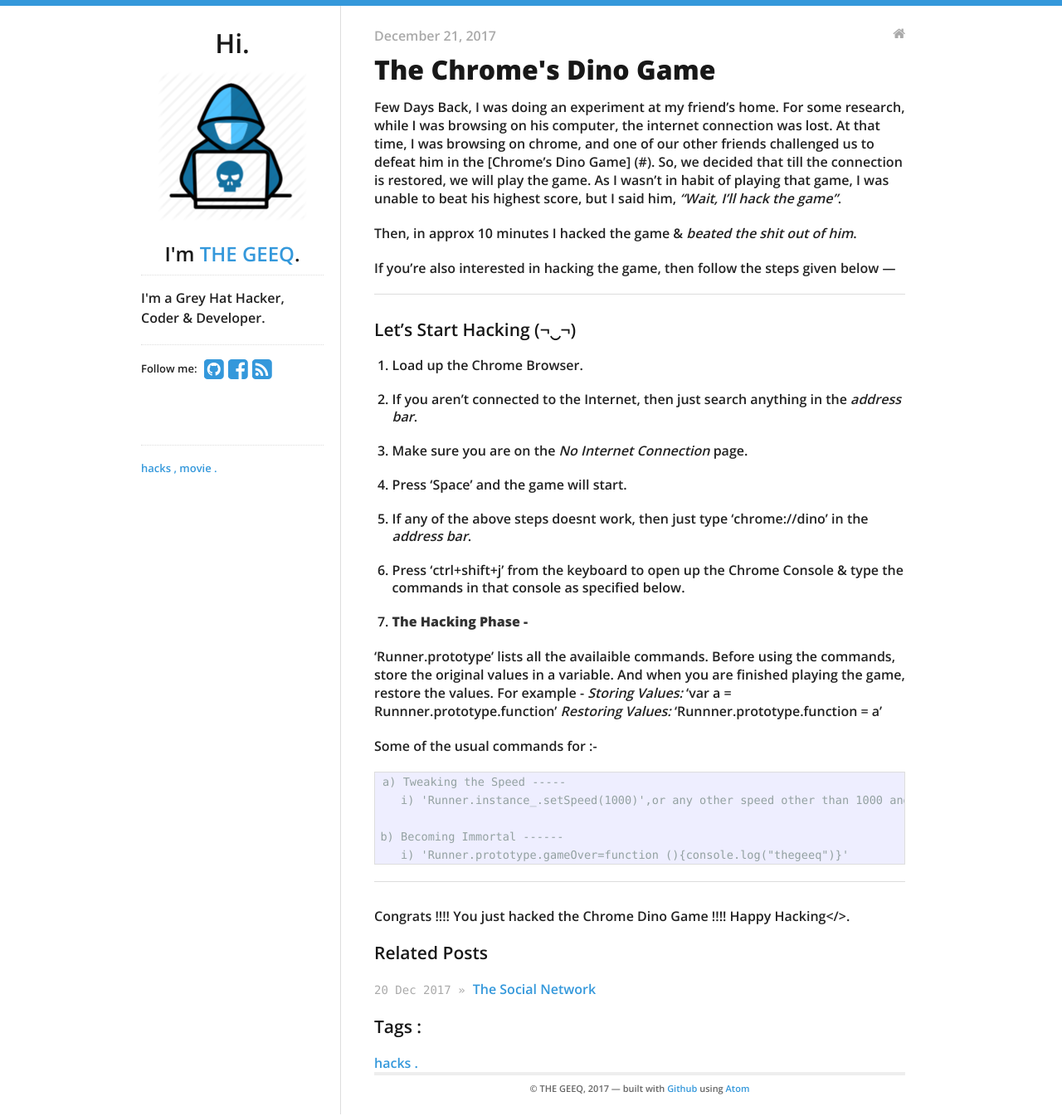
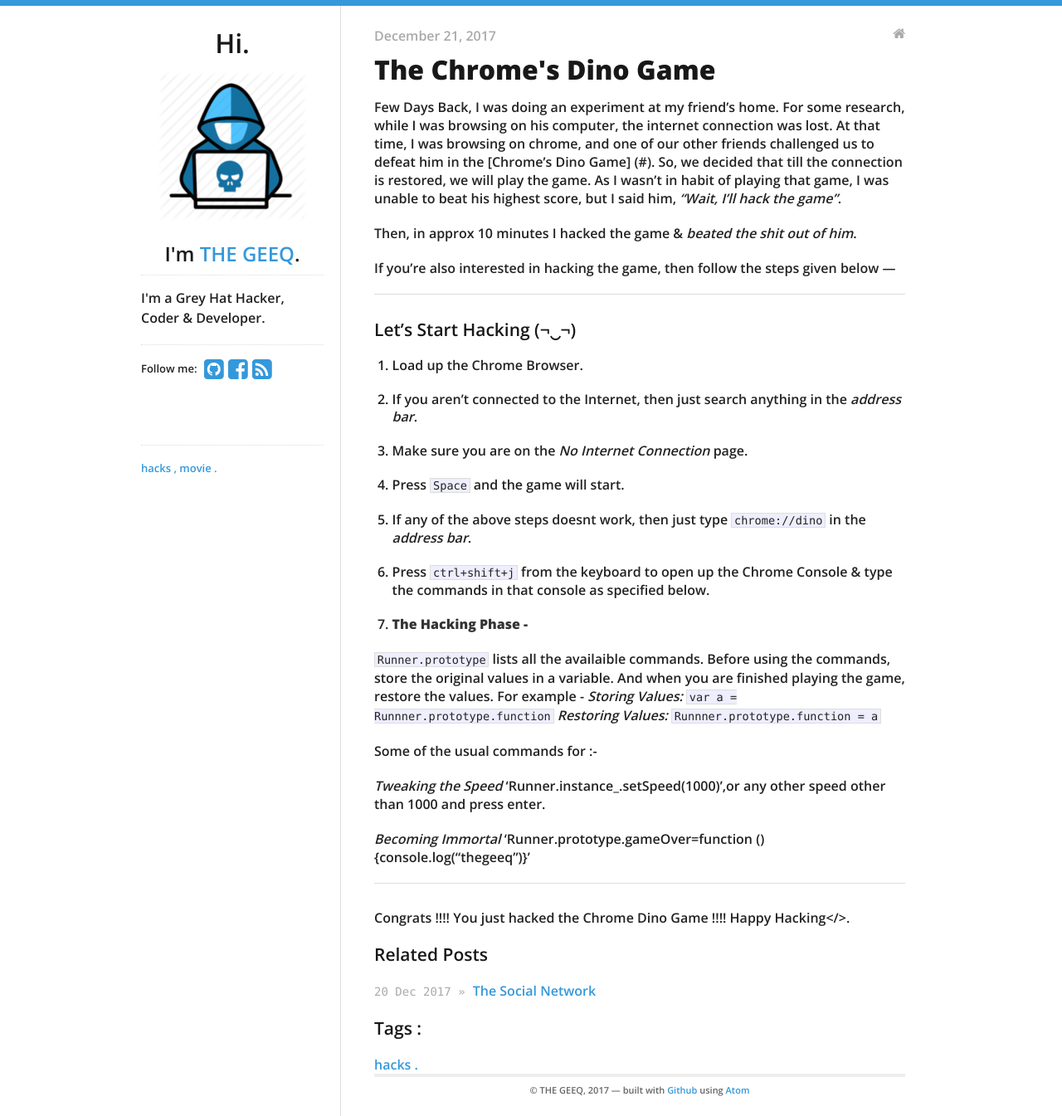
Before and after one commit to anthrax3/thegeeq.github.io, a Jekyll site: the page built from _posts/2017-12-21-the chrome's dino game.md, in a window 1280 px wide. Shown: the whole page at 83% size. Built offline with Jekyll 4.4.1, drawn with Linux system fonts in a browser that asks for light colours; nearby versions of some CDN libraries.

```diff
--- a/_posts/2017-12-21-the chrome's dino game.md
+++ b/_posts/2017-12-21-the chrome's dino game.md
@@ -26,29 +26,29 @@ If you're also interested in hacking the game, then follow the steps given below
 
 3. Make sure you are on the *No Internet Connection* page.
 
-4. Press 'Space' and the game will start.
+4. Press `Space` and the game will start.
 
-5. If any of the above steps doesnt work, then just type 'chrome://dino' in the *address bar*.
+5. If any of the above steps doesnt work, then just type `chrome://dino` in the *address bar*.
 
-6. Press 'ctrl+shift+j' from the keyboard to open up the Chrome Console & type the commands in that
+6. Press `ctrl+shift+j` from the keyboard to open up the Chrome Console & type the commands in that
    console as specified below.
 
 7. **The Hacking Phase -**
 
-'Runner.prototype' lists all the availaible commands.
+`Runner.prototype` lists all the availaible commands.
 Before using the commands, store the original values in a variable.
 And when you are finished playing the game, restore the values.
 For example -
-*Storing Values:* 'var a = Runnner.prototype.function'
-*Restoring Values:* 'Runnner.prototype.function = a'
+*Storing Values:* `var a = Runnner.prototype.function`
+*Restoring Values:* `Runnner.prototype.function = a`
 
 Some of the usual commands for :-
 
-	a) Tweaking the Speed -----
-	   i) 'Runner.instance_.setSpeed(1000)',or any other speed other than 1000 and press enter.
+*Tweaking the Speed*
+ 'Runner.instance_.setSpeed(1000)',or any other speed other than 1000 and press enter.
 
-    b) Becoming Immortal ------
-       i) 'Runner.prototype.gameOver=function (){console.log("thegeeq")}'
+*Becoming Immortal*
+ 'Runner.prototype.gameOver=function (){console.log("thegeeq")}'
 
 ---
 
```
